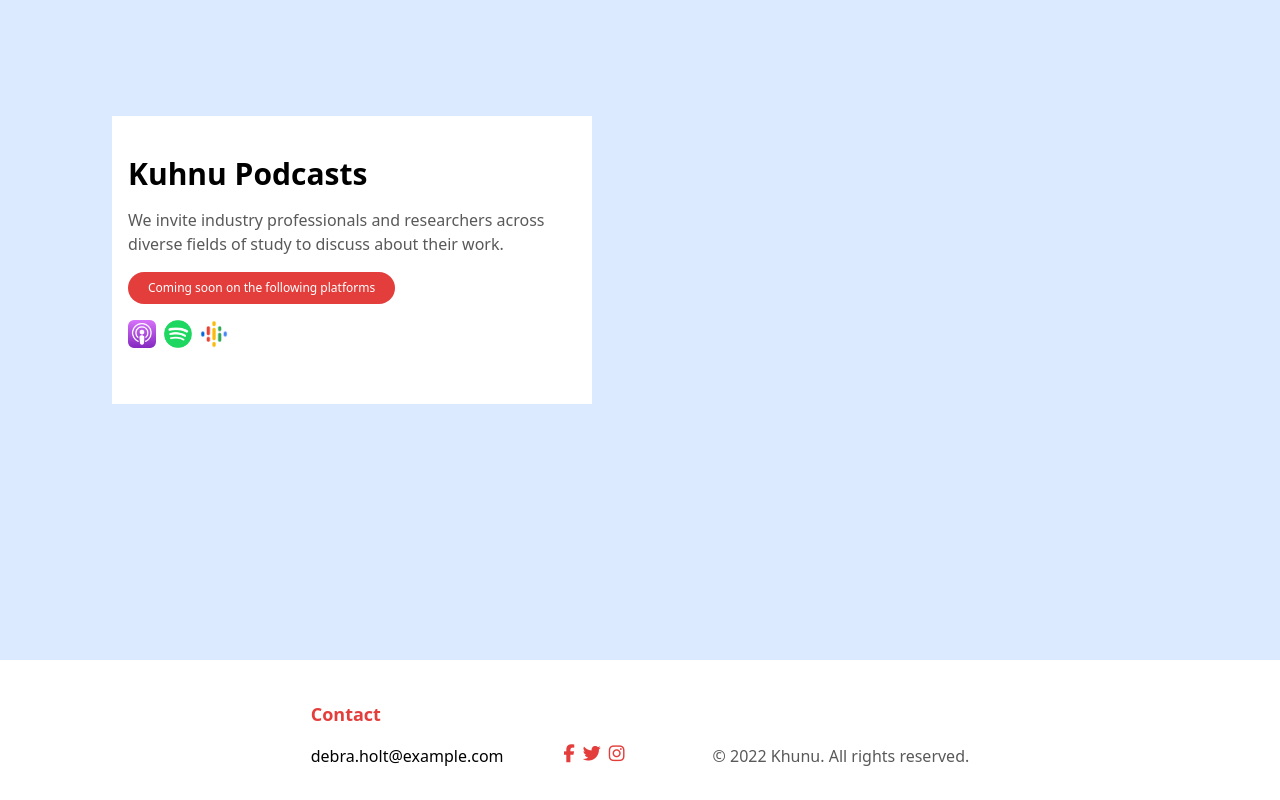
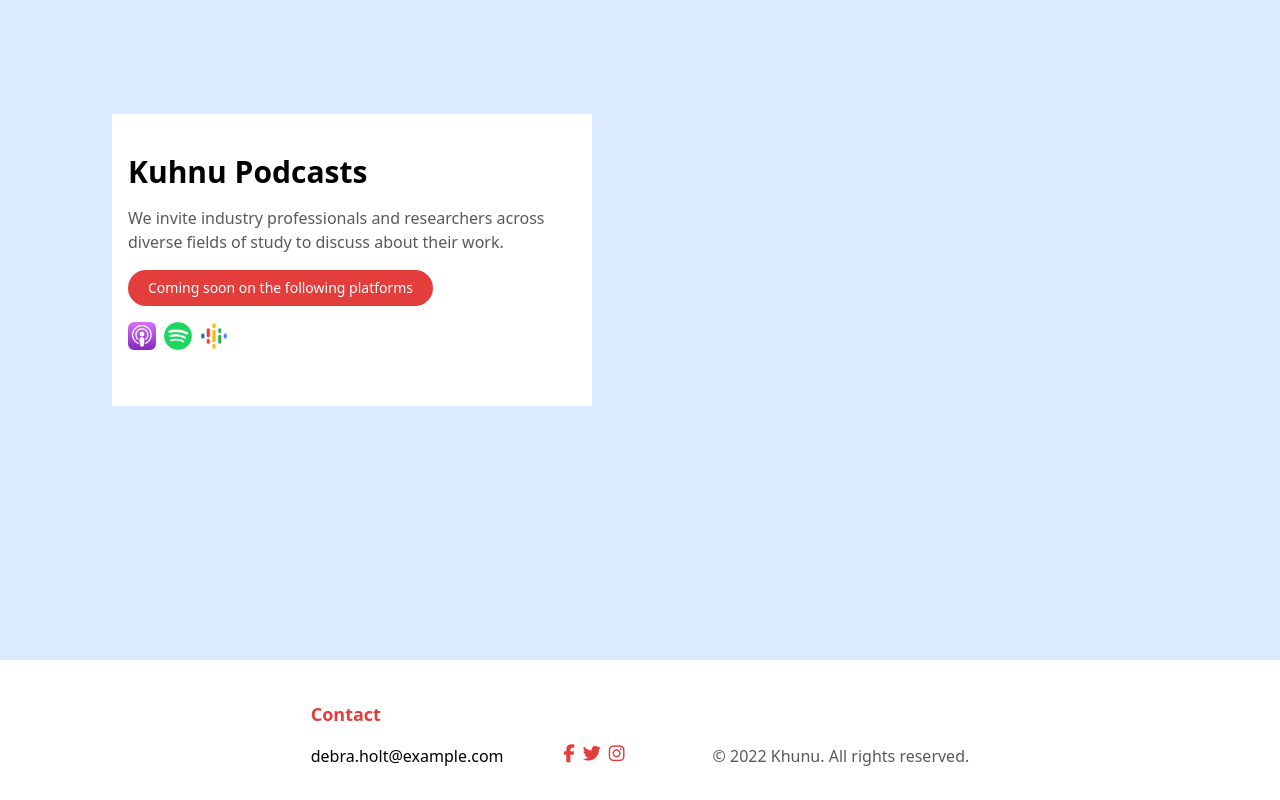
Before and after one commit to samsonlawal/Khunu, a React (Vite) app: page / in a window 1280 px wide. Shown: the part 2206-3006 px from the top of the page. Built offline with nearby package versions, Linux system fonts and the light colour scheme.

Commit message:
adjusting media

```diff
--- a/src/UI/CTA.jsx
+++ b/src/UI/CTA.jsx
@@ -12,7 +12,7 @@ export default function CTA() {
           We invite industry professionals and researchers across diverse fields
           of study to discuss about their work.
         </p>
-        <button className="bg-lipstick py-2 px-3 text-xs md:px-5 rounded-3xl text-white">
+        <button className="bg-lipstick py-2 px-3 text-sm md:px-5 rounded-3xl text-white">
           Coming soon on the following platforms
         </button>
         <div className="w-full flex flex-row justify-start items-center py-4">
```
